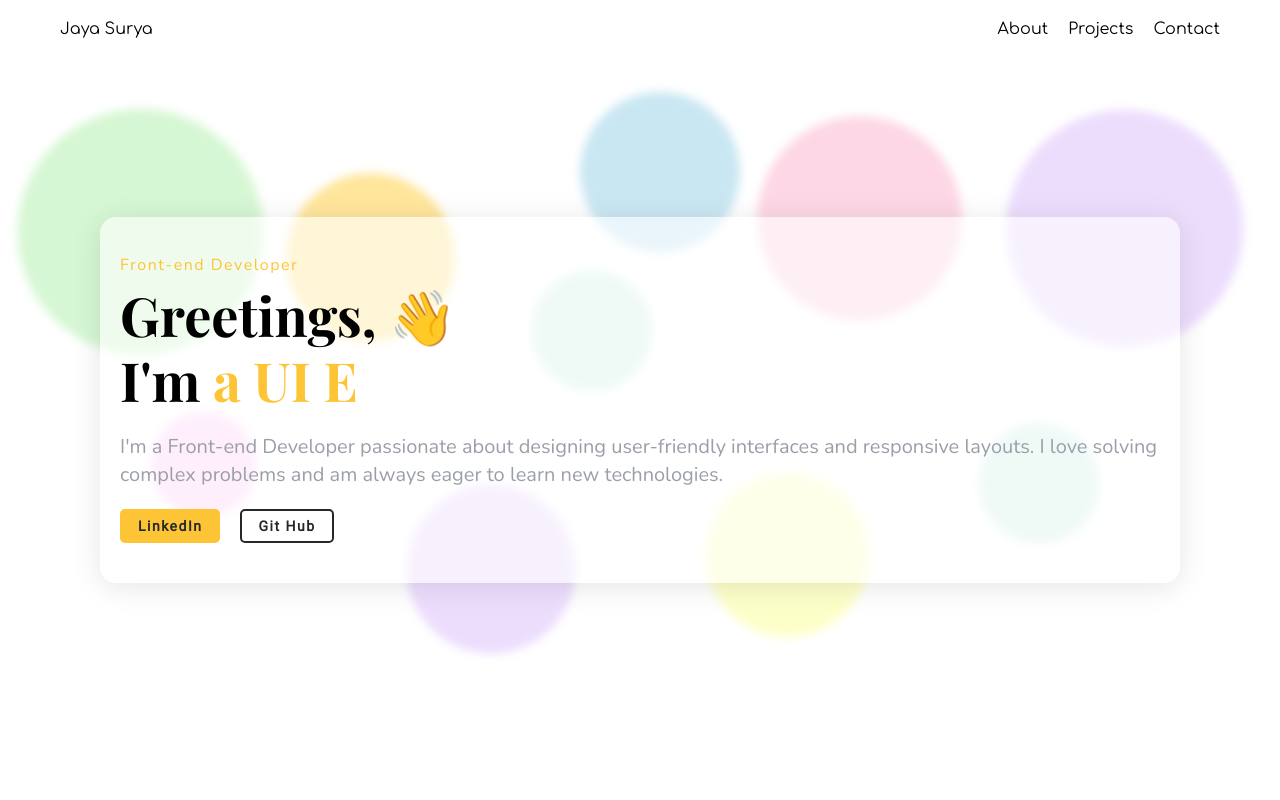
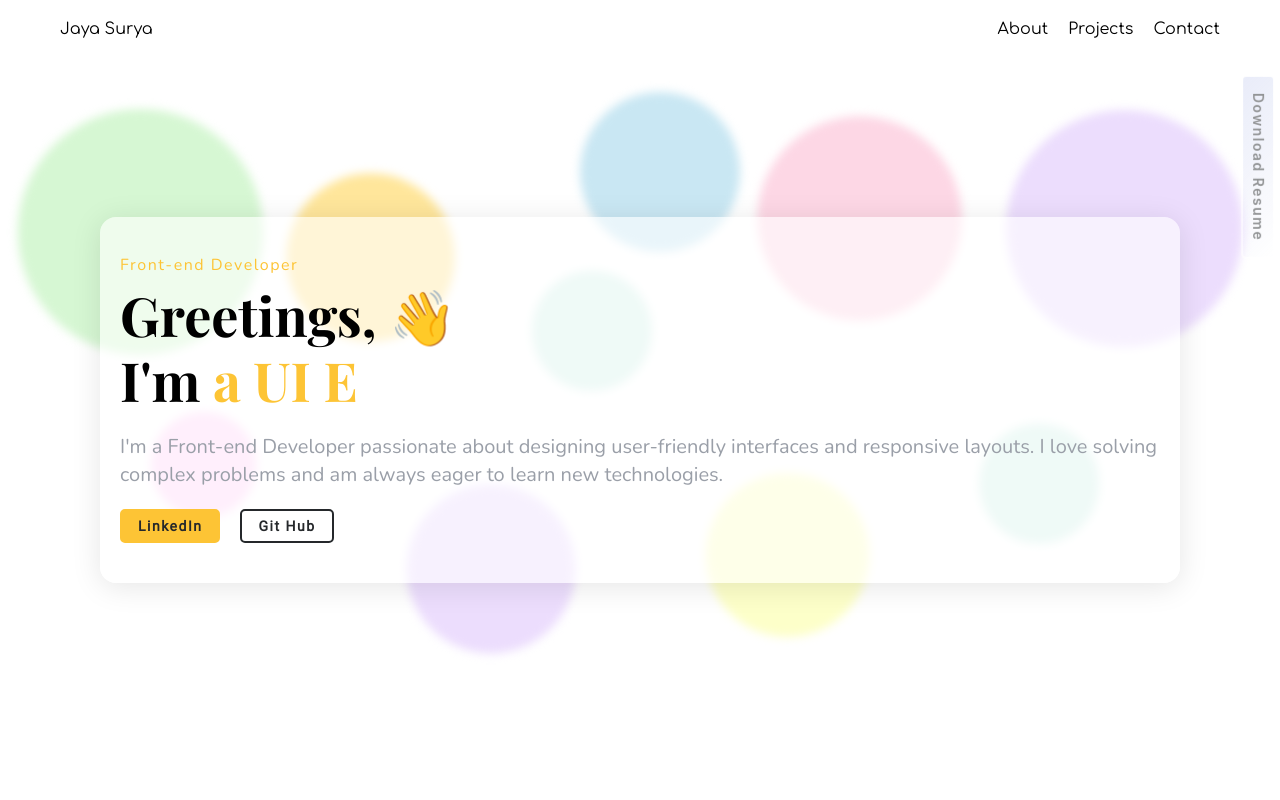
Before and after one commit to surya489/new_portfolio, a React (Create React App) app in the folder frontend/: page / in a window 1280 px wide. Shown: the top 800 px of the page. Built offline with nearby package versions, Linux system fonts and the light colour scheme; the HTML template or start-up script is replaced by a standard one.

Commit message:
resume download btn added

```diff
--- a/frontend/src/App.css
+++ b/frontend/src/App.css
@@ -9,6 +9,15 @@
   --black: #000;
   --bg_blue: #d3d9f3;
   --success: #4caf50;
+  --green: #ccf6c8;
+  --lavender_mist: #e8d5fd;
+  --light_baby_blue: #bce1f1;
+  --pale_mint: #cdefe7;
+  --pale_rose: #fdcedf;
+  --pale_lemon: #fdffbc;
+  --pale_gold: #ffe083;
+  --pale_pink: #ffcef5;
+  --pale_periwinkle: #d3d9f3;
 }
 
 .col_50 {
--- a/frontend/src/App.js
+++ b/frontend/src/App.js
@@ -3,11 +3,14 @@ import './Responsive.css';
 
 import './assets/Fonts/Fonts.css';
 import NavBar from './Components/NavBar/NavBar';
+import Button from './Components/Button/Button';
+import resume from './assets/resume.pdf';
 
 function App() {
   return (
     <div className="App">
       <NavBar />
+      <Button isDownload={true} link={resume}>Download Resume</Button>
     </div>
   );
 }
--- a/frontend/src/Components/Button/Button.css
+++ b/frontend/src/Components/Button/Button.css
@@ -52,3 +52,27 @@
 .button.alignRight {
     margin-right: auto;
 }
+
+.button.download {
+    display: block;
+    position: fixed;
+    top: 150px;
+    right: -70px;
+    transform: rotate(90deg);
+    z-index: 99;
+    box-sizing: border-box;
+    background: rgba(255, 255, 255, 0.6);
+    background: linear-gradient(45deg, var(--pale_periwinkle), transparent);
+    width: 100%;
+    min-width: max-content;
+    opacity: 0.5;
+    border-color: var(--bg_white);
+    transition: all .3s;
+}
+
+.button.download:hover {
+    opacity: 1;
+    color: var(--black);
+    border-color: var(--bg_white);
+    background: linear-gradient(45deg, var(--pale_periwinkle), transparent);
+}
--- a/frontend/src/Components/Footer/Footer.js
+++ b/frontend/src/Components/Footer/Footer.js
@@ -17,16 +17,16 @@ const Footer = forwardRef((props, ref) => {
     const footerWrapRef = useRef(null);
 
     useEffect(() => {
-        const updateFooterWrapHwight = () => {
+        const updateFooterWrapHeight = () => {
             if (footerWrapRef.current) {
                 setFooterWrapHeight(footerWrapRef.current.offsetHeight);
             }
         }
-        updateFooterWrapHwight();
-        window.addEventListener('resize', updateFooterWrapHwight);
+        updateFooterWrapHeight();
+        window.addEventListener('resize', updateFooterWrapHeight);
 
         return () => {
-            window.addEventListener('resize', updateFooterWrapHwight);
+            window.addEventListener('resize', updateFooterWrapHeight);
         };
     }, [footerWrapRef]);
 
--- a/frontend/src/Components/Hero/Hero.css
+++ b/frontend/src/Components/Hero/Hero.css
@@ -108,7 +108,7 @@
 }
 
 .dot.one {
-    background: #ccf6c8;
+    background: var(--green);
     height: 200px;
     width: 200px;
     left: 10px;
@@ -117,7 +117,7 @@
 }
 
 .dot.two {
-    background: #e8d5fd;
+    background: var(--lavender_mist);
     height: 200px;
     width: 200px;
     left: 1000px;
@@ -126,7 +126,7 @@
 }
 
 .dot.three {
-    background: #bce1f1;
+    background: var(--light_baby_blue);
     height: 160px;
     width: 160px;
     left: 500px;
@@ -135,7 +135,7 @@
 }
 
 .dot.four {
-    background: #cdefe7;
+    background: var(--pale_mint);
     height: 120px;
     width: 120px;
     left: 480px;
@@ -144,7 +144,7 @@
 }
 
 .dot.five {
-    background: #ffcef5;
+    background: var(--pale_pink);
     height: 100px;
     width: 100px;
     left: 150px;
@@ -153,7 +153,7 @@
 }
 
 .dot.six {
-    background: #e8d5fd;
+    background: var(--lavender_mist);
     height: 130px;
     width: 130px;
     left: 400px;
@@ -162,7 +162,7 @@
 }
 
 .dot.seven {
-    background: #ffe083;
+    background: var(--pale_gold);
     height: 130px;
     width: 130px;
     left: 280px;
@@ -171,7 +171,7 @@
 }
 
 .dot.eight {
-    background: #fdffbc;
+    background: var(--pale_lemon);
     height: 130px;
     width: 130px;
     left: 700px;
@@ -180,7 +180,7 @@
 }
 
 .dot.nine {
-    background: #fdcedf;
+    background: var(--pale_rose);
     height: 160px;
     width: 160px;
     left: 750px;
@@ -189,7 +189,7 @@
 }
 
 .dot.ten {
-    background: #cdefe7;
+    background: var(--pale_mint);
     height: 120px;
     width: 120px;
     left: 920px;
--- a/frontend/src/Components/NavBar/NavBar.css
+++ b/frontend/src/Components/NavBar/NavBar.css
@@ -15,7 +15,7 @@
     border-bottom-color: #e0e4e7;
     box-shadow: 0 4px 8px #0000001a;
     transition: al .3s;
-    background: linear-gradient(45deg, rgb(211 217 243), transparent);
+    background: linear-gradient(45deg, var(--pale_periwinkle), transparent);
     -webkit-backdrop-filter: blur(15px);
     backdrop-filter: blur(15px);
 }
@@ -70,7 +70,7 @@ a {
         right: -200%;
         top: 0;
         background: var(--bg_white);
-        background: linear-gradient(45deg, rgb(211 217 243), transparent);
+        background: linear-gradient(45deg, var(--pale_periwinkle), transparent);
         width: 100dvw;
         height: 100dvh;
         padding-top: 30px;
--- a/frontend/src/Components/ProjectCard/ProjectCard.css
+++ b/frontend/src/Components/ProjectCard/ProjectCard.css
@@ -34,8 +34,6 @@
     left: 0;
     background: rgb(253, 196, 53, 0.2);
     z-index: 1;
-    /* background: rgba(253, 196, 86, 0.2);
-    background: rgb(211 217 243); */
     border-radius: 10px;
     transition: all .3s;
 }
```
Also changed, not shown: 1 other file (tests, documents, lock files or other folders).
